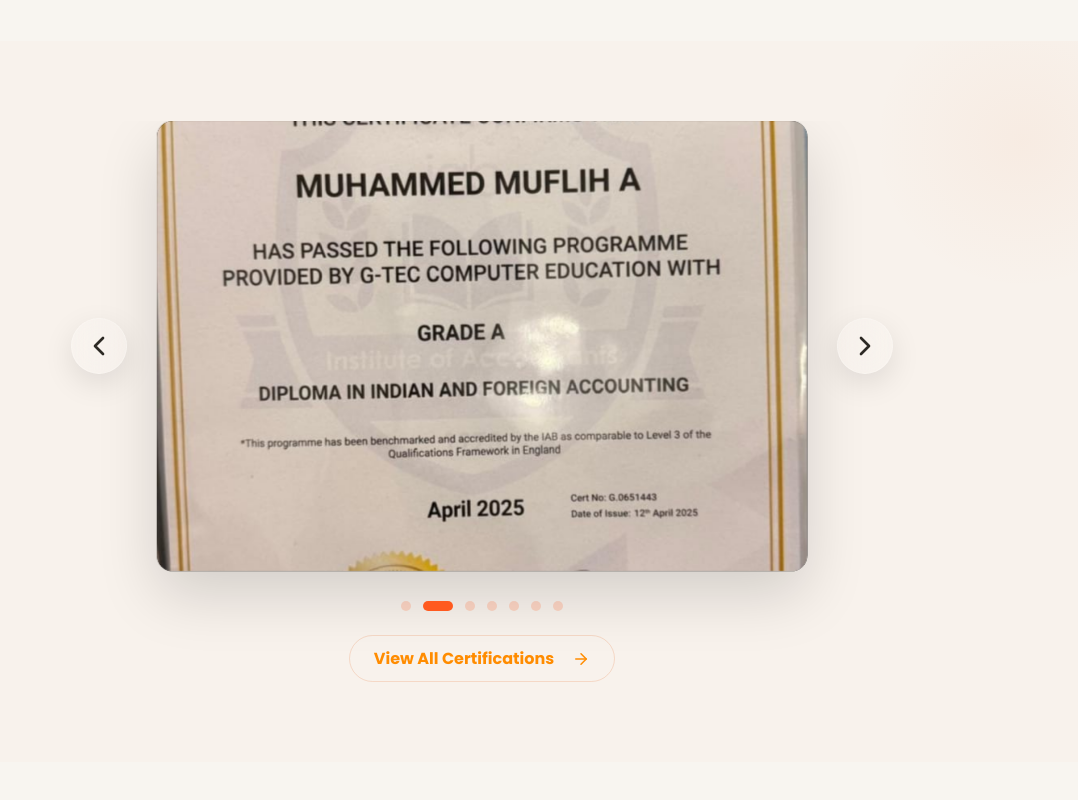
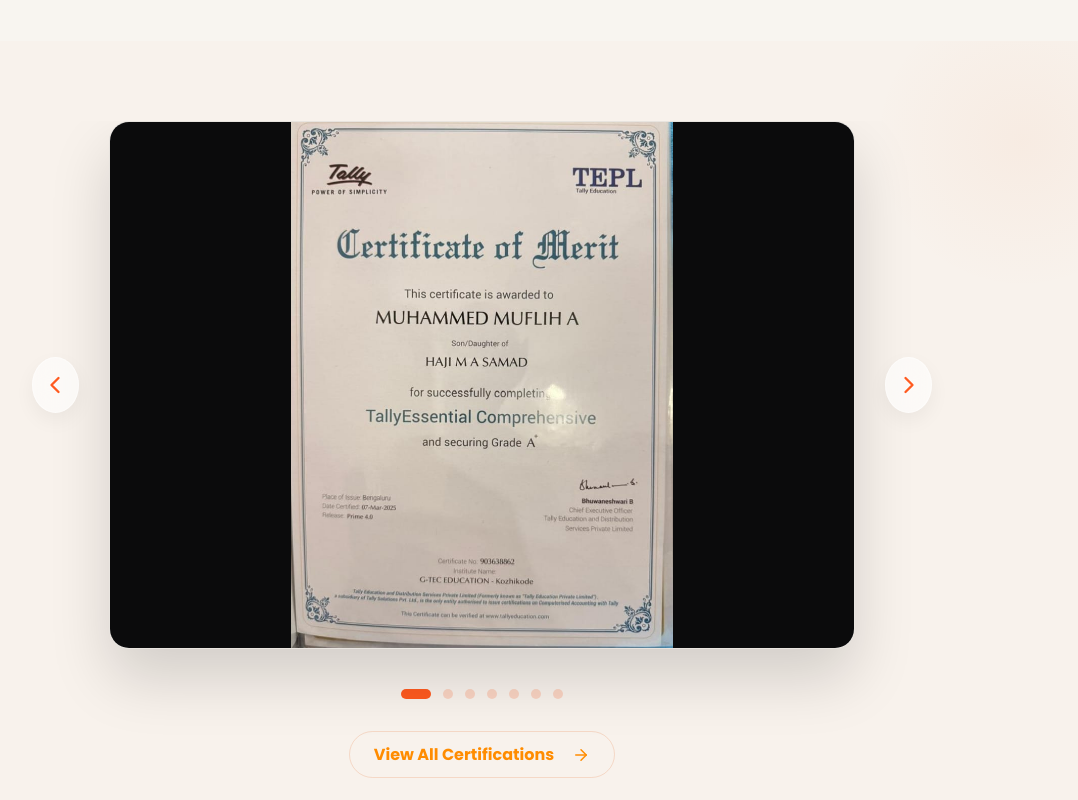
Before and after one commit to sreenanda12/portfolio, a React (Vite) app: page / in a window 1280 px wide. Shown: the part 6220-7020 px from the top of the page, without its empty margins (158-1236 px from the left). Built offline with nearby package versions, Linux system fonts and the light colour scheme.

Commit message:
improved certifications and lagging

```diff
--- a/src/components/About.css
+++ b/src/components/About.css
@@ -445,107 +445,103 @@
 }
 
 /* DESKTOP PREMIUM SLIDER */
-.cert-premium-slider-wrapper {
+.cert-slider-wrapper {
     position: relative;
     max-width: 900px;
     margin: 0 auto;
     z-index: 10;
+}
+
+.cert-slider-container {
+    position: relative;
+    display: flex;
+    justify-content: center;
+    align-items: center;
+    gap: 30px;
+    min-height: 500px;
+}
+
+.cert-nav-btn {
+    width: 56px;
+    height: 56px;
+    border-radius: 50%;
     display: flex;
     align-items: center;
     justify-content: center;
-    gap: 30px;
+    background: rgba(255, 255, 255, 0.6);
+    backdrop-filter: blur(12px);
+    -webkit-backdrop-filter: blur(12px);
+    border: 1px solid rgba(255, 255, 255, 0.4);
+    color: var(--accent-orange);
+    cursor: pointer;
+    transition: all 0.3s cubic-bezier(0.4, 0, 0.2, 1);
+    box-shadow: 0 8px 20px rgba(0, 0, 0, 0.05);
+    z-index: 20;
 }
 
-.cert-premium-container {
-    position: relative;
-    width: 650px;
-    height: 450px;
-    display: flex;
-    justify-content: center;
-    align-items: center;
-    perspective: 1500px;
+[data-theme="dark"] .cert-nav-btn {
+    background: rgba(34, 34, 34, 0.6);
+    border-color: rgba(255, 255, 255, 0.1);
+    box-shadow: 0 8px 20px rgba(0, 0, 0, 0.4);
+    color: var(--text-primary);
 }
 
-.cert-nav-arrow {
-    width: 56px;
-    height: 56px;
-    border-radius: 50%;
-    background: rgba(255, 255, 255, 0.1);
-    backdrop-filter: blur(15px);
-    -webkit-backdrop-filter: blur(15px);
-    border: 1px solid rgba(255, 255, 255, 0.2);
+.cert-nav-btn:hover {
+    transform: scale(1.1);
+    background: var(--accent-orange);
+    color: #fff;
+    border-color: var(--accent-orange);
+}
+
+.cert-card-premium {
+    width: 100%;
+    max-width: 750px;
+    background: var(--bg-secondary);
+    border-radius: 20px;
+    overflow: hidden;
+    position: relative;
+    aspect-ratio: 1.414 / 1; /* Match standard A4 / cert aspect slightly */
+    box-shadow: 0 30px 60px rgba(0, 0, 0, 0.15);
+    border: 1px solid var(--border-light);
     display: flex;
     align-items: center;
     justify-content: center;
-    color: var(--text-primary);
-    cursor: pointer;
-    transition: all 0.3s cubic-bezier(0.4, 0, 0.2, 1);
-    box-shadow: 0 10px 30px rgba(0, 0, 0, 0.1);
-    flex-shrink: 0;
-    z-index: 20;
 }
 
-[data-theme="dark"] .cert-nav-arrow {
-    background: rgba(34, 34, 34, 0.4);
-    border: 1px solid rgba(255, 255, 255, 0.08);
-    box-shadow: 0 10px 30px rgba(0, 0, 0, 0.5);
+[data-theme="dark"] .cert-card-premium {
+    box-shadow: 0 30px 60px rgba(0, 0, 0, 0.6);
+    border-color: rgba(255, 255, 255, 0.05);
 }
 
-.cert-nav-arrow:hover {
-    background: var(--accent-orange);
-    color: white;
-    border-color: var(--accent-orange);
-    transform: scale(1.1);
-    box-shadow: 0 15px 40px rgba(255, 90, 31, 0.3);
+.cert-image-container-premium {
+    width: 100%;
+    height: 100%;
+    position: absolute;
+    inset: 0;
+    cursor: pointer;
 }
 
-.cert-premium-card {
-    position: absolute;
+.cert-image-container-premium img {
     width: 100%;
     height: 100%;
-    background: transparent;
-    border-radius: 16px;
-    box-shadow: 0 25px 60px rgba(0, 0, 0, 0.15);
-    cursor: pointer;
-    will-change: transform, opacity;
+    object-fit: contain; /* Ensures the certificate is fully visible */
+    background: #0B0B0C;
 }
 
-[data-theme="dark"] .cert-premium-card {
-    box-shadow: 0 25px 60px rgba(0, 0, 0, 0.6);
-}
-
-.cert-premium-image {
-    width: 100%;
-    height: 100%;
-    position: relative;
-    border-radius: 16px;
-    overflow: hidden;
-    background: #000;
-}
-
-.cert-premium-image img {
-    width: 100%;
-    height: 100%;
-    object-fit: cover; /* or contain based on preference */
-    transition: transform 0.6s cubic-bezier(0.2, 0.8, 0.2, 1);
-}
-
-.cert-premium-card:hover .cert-premium-image img {
-    transform: scale(1.02);
-}
-
+/* Hover overlay */
 .cert-overlay {
     position: absolute;
     inset: 0;
-    background: rgba(0, 0, 0, 0.3);
+    background: rgba(0, 0, 0, 0.4);
     display: flex;
     align-items: center;
     justify-content: center;
     opacity: 0;
     transition: opacity var(--transition-smooth);
+    will-change: opacity;
 }
 
-.cert-premium-card:hover .cert-overlay {
+.cert-image-container-premium:hover .cert-overlay {
     opacity: 1;
 }
 
@@ -558,18 +554,22 @@
     color: white;
     padding: 12px 24px;
     border-radius: 100px;
-    transform: translateY(20px);
-    transition: all 0.4s cubic-bezier(0.2, 0.8, 0.2, 1);
+    transform: translateY(10px);
+    transition: transform var(--transition-smooth);
+    font-size: 0.9rem;
+    font-weight: 600;
 }
 
-.cert-premium-card:hover .cert-view-btn {
+.cert-image-container-premium:hover .cert-view-btn {
     transform: translateY(0);
 }
 
+/* Indicators */
 .cert-indicators {
     display: flex;
     justify-content: center;
     gap: 12px;
+    margin-top: 2.5rem;
 }
 
 .indicator-dot {
@@ -609,7 +609,7 @@
         overflow: hidden;
     }
 
-    .cert-scroll-track {
+    .lag-free-scroll {
         display: flex;
         gap: 16px;
         overflow-x: auto;
@@ -617,33 +617,48 @@
         padding: 0 1.5rem 24px;
         scrollbar-width: none;
         -webkit-overflow-scrolling: touch;
+        scroll-behavior: smooth;
     }
 
-    .cert-scroll-track::-webkit-scrollbar {
+    .lag-free-scroll::-webkit-scrollbar {
         display: none;
     }
 
-    .cert-mobile-card-pure {
+    .cert-mobile-card-premium {
         flex: 0 0 85%; /* SHOWS 85% OF CURRENT, PREVIEWS NEXT */
         scroll-snap-align: center;
-        border-radius: 12px;
+        background: transparent;
+        border-radius: 16px;
         overflow: hidden;
         border: 1px solid rgba(255, 255, 255, 0.05);
-        box-shadow: 0 10px 30px rgba(0, 0, 0, 0.3);
-        background: #000;
+        box-shadow: 0 10px 30px rgba(0, 0, 0, 0.1);
+        transition: transform 0.3s ease, opacity 0.3s ease;
+        opacity: 0.6;
+        transform: scale(0.95);
         will-change: transform, opacity;
     }
 
-    .cert-mobile-image-pure {
-        position: relative;
-        aspect-ratio: 16 / 9;
-        /* Replaced 4/3 with 16/9 to cleanly display certificates and take advantage of removing title/desc */
+    [data-theme="dark"] .cert-mobile-card-premium {
+        box-shadow: 0 10px 30px rgba(0, 0, 0, 0.4);
     }
 
-    .cert-mobile-image-pure img {
+    .cert-mobile-card-premium.active {
+        opacity: 1;
+        transform: scale(1);
+    }
+
+    .cert-mobile-image {
+        position: relative;
+        aspect-ratio: 1.414 / 1;
+        background: #000;
         width: 100%;
         height: 100%;
-        object-fit: cover;
+    }
+
+    .cert-mobile-image img {
+        width: 100%;
+        height: 100%;
+        object-fit: contain;
     }
 
     /* CLEAN DOT INDICATORS */
@@ -658,13 +673,13 @@
         width: 6px;
         height: 6px;
         border-radius: 50%;
-        background: rgba(255, 255, 255, 0.1);
+        background: rgba(100, 100, 100, 0.3);
         transition: all 0.3s ease;
     }
 
     .mi-dot.active {
-        width: 20px;
+        width: 24px;
         border-radius: 10px;
-        background: rgba(255, 90, 31, 0.6);
+        background: var(--accent-orange);
     }
 }
--- a/src/components/AllCertificationsPage.jsx
+++ b/src/components/AllCertificationsPage.jsx
@@ -36,7 +36,7 @@
                         {allCertificates.map(cert => (
                             <div key={cert.id} className="cert-page-card" onClick={() => setSelectedCert(cert)}>
                                 <div className="cert-image-container">
-                                    <img src={cert.image} alt={cert.title} />
+                                    <img src={cert.image} alt={cert.title} loading="lazy" />
                                     <div className="cert-overlay">
                                         <div className="cert-view-btn">
                                             <Maximize2 size={24} />
--- a/src/components/Certifications.jsx
+++ b/src/components/Certifications.jsx
@@ -1,6 +1,6 @@
 import React, { useState, useEffect, useCallback } from 'react';
 import { motion, AnimatePresence } from 'framer-motion';
-import { Maximize2, ArrowRight, ChevronLeft, ChevronRight } from 'lucide-react';
+import { Maximize2, ChevronLeft, ChevronRight, ArrowRight } from 'lucide-react';
 import { Link } from 'react-router-dom';
 import './About.css';
 import CertificationModal from './CertificationModal';
@@ -18,48 +18,31 @@
 const Certifications = () => {
     const [selectedCert, setSelectedCert] = useState(null);
     const [currentCertIndex, setCurrentCertIndex] = useState(0);
-    const [isMobileInteracting, setIsMobileInteracting] = useState(false);
     const [mobileActiveIndex, setMobileActiveIndex] = useState(0);
-    const [direction, setDirection] = useState(0);
+    const [direction, setDirection] = useState(1); // 1 = right, -1 = left
+
+    const prevCert = useCallback(() => {
+        setDirection(-1);
+        setCurrentCertIndex((prev) => (prev === 0 ? allCertificates.length - 1 : prev - 1));
+    }, []);
 
     const nextCert = useCallback(() => {
         setDirection(1);
         setCurrentCertIndex((prev) => (prev + 1) % allCertificates.length);
     }, []);
 
-    const prevCert = useCallback(() => {
-        setDirection(-1);
-        setCurrentCertIndex((prev) => (prev - 1 + allCertificates.length) % allCertificates.length);
-    }, []);
-
     // Keyboard navigation
     useEffect(() => {
         const handleKeyDown = (e) => {
             if (selectedCert) return; // Disable when modal is open
+            if (e.key === 'ArrowLeft') prevCert();
             if (e.key === 'ArrowRight') nextCert();
-            if (e.key === 'ArrowLeft') prevCert();
         };
         window.addEventListener('keydown', handleKeyDown);
         return () => window.removeEventListener('keydown', handleKeyDown);
-    }, [nextCert, prevCert, selectedCert]);
+    }, [prevCert, nextCert, selectedCert]);
 
-    // Auto-flow for desktop slider
-    useEffect(() => {
-        const interval = setInterval(() => {
-            if (!selectedCert) nextCert();
-        }, 6000);
-        return () => clearInterval(interval);
-    }, [selectedCert, nextCert]);
-
-    // Auto-flow for mobile swipe
-    useEffect(() => {
-        if (isMobileInteracting || selectedCert) return;
-        const interval = setInterval(() => {
-            setMobileActiveIndex((prev) => (prev + 1) % allCertificates.length);
-        }, 4000);
-        return () => clearInterval(interval);
-    }, [isMobileInteracting, selectedCert]);
-
+    // Track scroll position to update index for mobile
     const handleMobileScroll = (e) => {
         const { scrollLeft, offsetWidth } = e.target;
         const index = Math.round(scrollLeft / (offsetWidth * 0.85));
@@ -68,73 +51,53 @@
         }
     };
 
-    const slideVariants = {
-        enter: (dir) => ({
-            x: dir > 0 ? 100 : -100,
-            opacity: 0,
-            scale: 0.95
-        }),
-        center: {
-            z: 1,
-            x: 0,
-            opacity: 1,
-            scale: 1,
-            transition: { duration: 0.5, ease: [0.32, 0.72, 0, 1] }
-        },
-        exit: (dir) => ({
-            z: 0,
-            x: dir < 0 ? 100 : -100,
-            opacity: 0,
-            scale: 0.95,
-            transition: { duration: 0.4, ease: [0.32, 0.72, 0, 1] }
-        })
-    };
-
     return (
         <section id="certifications" className="about-section certifications-section">
             <div className="container">
                 <div className="cert-bg-decoration"></div>
 
-                {/* Desktop Premium Slider View */}
-                <div className="cert-premium-slider-wrapper desktop-only">
-                    <button className="cert-nav-arrow left" onClick={prevCert} aria-label="Previous certificate">
-                        <ChevronLeft size={32} />
+                {/* Desktop Premium Slider */}
+                <div className="cert-slider-wrapper desktop-only">
+                    <div className="cert-slider-container">
+                        <button className="cert-nav-btn left" onClick={prevCert} aria-label="Previous Certificate">
+                            <ChevronLeft size={28} />
                         </button>
 
-                    <div className="cert-premium-container">
-                        <AnimatePresence initial={false} custom={direction} mode="popLayout">
+                        <div className="cert-card-premium">
+                            <AnimatePresence mode="wait" initial={false} custom={direction}>
                                 <motion.div
-                                key={currentCertIndex}
+                                    key={allCertificates[currentCertIndex].id}
+                                    className="cert-image-container-premium"
                                     custom={direction}
-                                variants={slideVariants}
-                                initial="enter"
-                                animate="center"
-                                exit="exit"
-                                className="cert-premium-card"
+                                    initial={{ opacity: 0, x: direction * 50 }}
+                                    animate={{ opacity: 1, x: 0 }}
+                                    exit={{ opacity: 0, x: direction * -50 }}
+                                    transition={{ duration: 0.3, ease: "easeOut" }}
+                                    style={{ willChange: "transform, opacity" }}
                                     onClick={() => setSelectedCert(allCertificates[currentCertIndex])}
                                 >
-                                <div className="cert-premium-image">
                                     <img
                                         src={allCertificates[currentCertIndex].image}
-                                        alt="Certificate"
+                                        alt={`Certificate ${currentCertIndex + 1}`}
                                         loading="lazy"
+                                        decoding="async"
                                     />
                                     <div className="cert-overlay">
                                         <div className="cert-view-btn">
                                             <Maximize2 size={24} />
-                                            <span>View Certificate</span>
-                                        </div>
+                                            <span>View Full</span>
                                         </div>
                                     </div>
                                 </motion.div>
                             </AnimatePresence>
                         </div>
 
-                    <button className="cert-nav-arrow right" onClick={nextCert} aria-label="Next certificate">
-                        <ChevronRight size={32} />
+                        <button className="cert-nav-btn right" onClick={nextCert} aria-label="Next Certificate">
+                            <ChevronRight size={28} />
                         </button>
+                    </div>
 
-                    <div className="cert-indicators" style={{ position: 'absolute', bottom: '-40px', left: '0', right: '0' }}>
+                    <div className="cert-indicators">
                         {allCertificates.map((_, idx) => (
                             <button
                                 key={idx}
@@ -143,41 +106,35 @@
                                     setDirection(idx > currentCertIndex ? 1 : -1);
                                     setCurrentCertIndex(idx);
                                 }}
-                                aria-label={`Go to certificate ${idx + 1}`}
+                                aria-label={`Go to slide ${idx + 1}`}
                             />
                         ))}
                     </div>
                 </div>
 
-                {/* Mobile Swipe Carousel */}
+                {/* Mobile Swipe Carousel with Subtle Previews */}
                 <div className="cert-mobile-scroll-container mobile-only">
                     <div
-                        className="cert-scroll-track"
+                        className="cert-scroll-track lag-free-scroll"
                         onScroll={handleMobileScroll}
-                        onTouchStart={() => setIsMobileInteracting(true)}
-                        onTouchEnd={() => setTimeout(() => setIsMobileInteracting(false), 2000)}
                     >
                         {allCertificates.map((cert, index) => {
                             const isActive = index === mobileActiveIndex;
                             return (
-                                <motion.div
+                                <div
                                     key={`mob-${cert.id}`}
-                                    className="cert-mobile-card-pure"
-                                    animate={{
-                                        opacity: isActive ? 1 : 0.5,
-                                        scale: isActive ? 1 : 0.95
-                                    }}
-                                    transition={{ duration: 0.4 }}
+                                    className={`cert-mobile-card-premium ${isActive ? 'active' : ''}`}
                                     onClick={() => setSelectedCert(cert)}
                                 >
-                                    <div className="cert-mobile-image-pure">
-                                        <img src={cert.image} alt="Certificate" loading="lazy" />
+                                    <div className="cert-mobile-image">
+                                        <img src={cert.image} alt={`Certificate ${index + 1}`} loading="lazy" decoding="async" />
                                     </div>
-                                </motion.div>
+                                </div>
                             );
                         })}
                     </div>
 
+                    {/* Clean Dot Indicators for Mobile */}
                     <div className="cert-mobile-indicators">
                         {allCertificates.map((_, idx) => (
                             <div
@@ -188,7 +145,7 @@
                     </div>
                 </div>
 
-                <div className="cert-view-more-container" style={{ marginTop: '4rem', textAlign: 'center' }}>
+                <div className="cert-view-more-container" style={{ marginTop: '2rem', textAlign: 'center' }}>
                     <Link to="/certifications" className="view-details-btn" style={{ display: 'inline-flex', width: 'auto' }}>
                         <span>View All Certifications</span>
                         <ArrowRight size={18} style={{ marginLeft: '8px' }} />
```
Also changed, not shown: src/components/FloatingToolsGrid.css (+27 -27 lines), src/components/Hero.css (+9 -8 lines), src/mobile-optimize.css (+6 -3 lines). Lines whose indentation alone changed are shown as unchanged.
